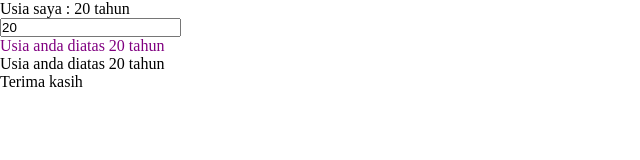
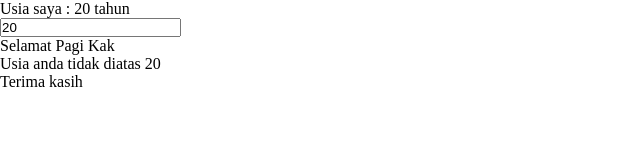
Before and after one commit to alfatta/vue-pertama, a Vue app: page / in a window 1280 px wide. Shown: the top 160 px of the page, without its empty margins (0-640 px from the left). Built offline with nearby package versions, Linux system fonts and the light colour scheme.

Commit message:
day 2 : conditional rendering multiple element

```diff
--- a/src/App.vue
+++ b/src/App.vue
@@ -2,25 +2,15 @@
   <p>Usia saya : {{ usia }} tahun</p>
   <input type="number" v-model.number="usia" />
 
-  <p v-if="usia < 20">
-    Usia anda dibawah 20 tahun ( pakai v-if )
-  </p>
-  <h1 v-else-if="usia == 31">
-    Usia anda 31 ya?
-  </h1>
-  <p :style="{color: 'purple'}" v-else-if="usia >= 20">
-    Usia anda diatas 20 tahun
-  </p>
-  <div>
-    <p v-if="usia == 900">ini coba coba</p>
-    <p v-else>
-      Usia anda diatas 20 tahun
-    </p>
-  </div>
+  <template v-if="usiaDiatas20">
+    <p>Selamat Pagi Pak</p>
+    <p>Usia anda diatas 20</p>
+  </template>
 
-  <p v-show="usia < 20">
-    Usia anda dibawah 20 tahun ( pakai v-show )
-  </p>
+  <template v-else>
+    <p>Selamat Pagi Kak</p>
+    <p>Usia anda tidak diatas 20</p>
+  </template>
 
   <p>Terima kasih</p>
 </template>
@@ -32,5 +22,10 @@ export default {
       usia: 20,
     };
   },
+  computed: {
+    usiaDiatas20() {
+      return this.usia > 20;
+    },
+  },
 };
 </script>
```
